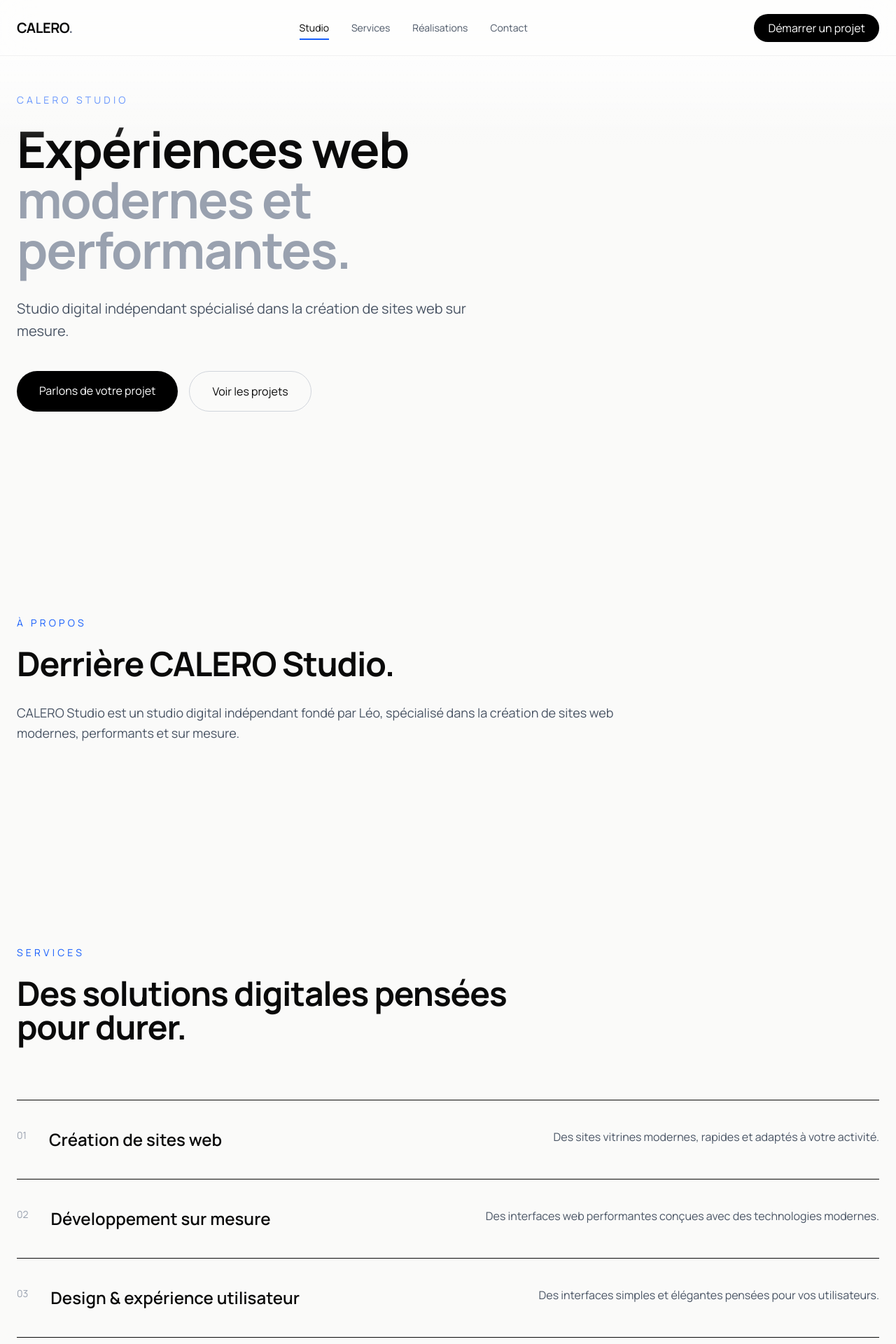
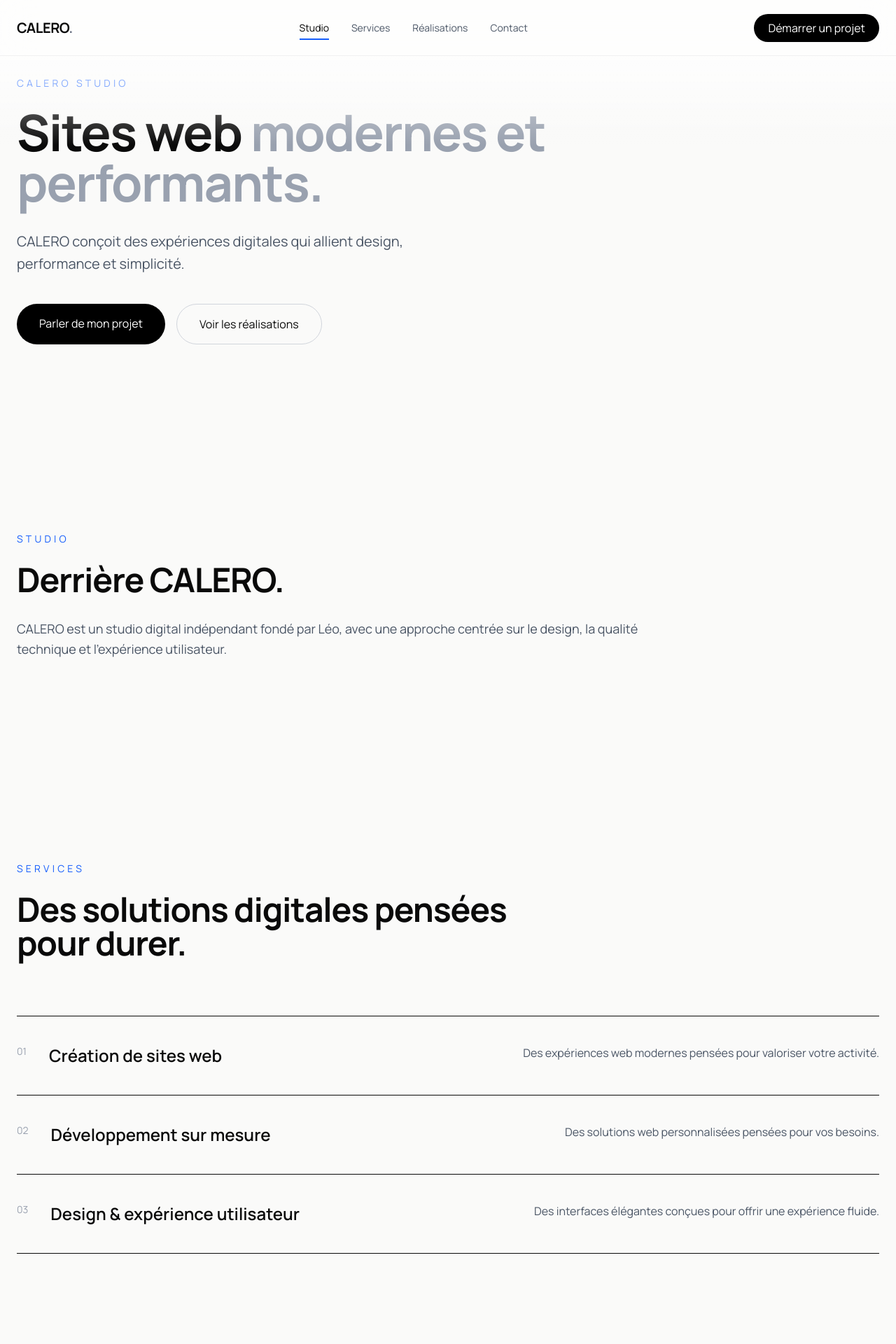
Before and after one commit to IM-LRC/calero-studio, a Next.js app: page / in a window 1280 px wide. Shown: the top 1920 px of the page at 70% size. Built offline with nearby package versions, Linux system fonts and the light colour scheme.

Commit message:
Refine brand messaging and content consistency

```diff
--- a/src/components/About.tsx
+++ b/src/components/About.tsx
@@ -7,17 +7,17 @@ const About = () => {
         <Reveal>
           <div className="max-w-4xl">
             <p className="text-sm uppercase tracking-[0.3em] text-blue-600">
-              À propos
+              Studio
             </p>
 
             <h2 className="mt-6 text-4xl font-bold tracking-tight md:text-5xl">
-              Derrière CALERO Studio.
+              Derrière CALERO.
             </h2>
 
             <p className="mt-8 text-lg leading-relaxed text-gray-600">
-              CALERO Studio est un studio digital indépendant fondé par Léo,
-              spécialisé dans la création de sites web modernes, performants et
-              sur mesure.
+              CALERO est un studio digital indépendant fondé par Léo, avec une
+              approche centrée sur le design, la qualité technique et
+              l'expérience utilisateur.
             </p>
           </div>
         </Reveal>
--- a/src/components/Footer.tsx
+++ b/src/components/Footer.tsx
@@ -1,28 +1,41 @@
+import Reveal from "@/components/Reveal";
+
 const Footer = () => {
   return (
     <footer className="border-t">
-      <div className="max-w-7xl mx-auto flex flex-col gap-10 px-6 py-16 md:flex-row md:items-center md:justify-between">
+      <div
+        className="
+      max-w-7xl mx-auto
+      flex flex-col gap-10
+      px-6 py-16
+      text-center
+      md:flex-row
+      md:items-center
+      md:justify-between
+      md:text-left
+    "
+      >
         <div>
           <h3 className="text-xl font-bold">
             CALERO<span className="text-blue-600">.</span>
           </h3>
 
           <p className="mt-2 text-sm text-gray-500">
-            Digital studio — Création d'expériences web modernes.
+            Studio digital indépendant — Création d'expériences web modernes.
           </p>
         </div>
 
         <div className="flex flex-col gap-2 text-sm text-gray-600">
           <a
-            href="mailto:hello@calero.studio"
-            className="hover:text-black transition"
+            href="mailto:hello@calerostudio.com"
+            className="transition hover:text-black"
           >
-            hello@calero.studio
+            hello@calerostudio.com
           </a>
         </div>
 
         <p className="text-sm text-gray-500">
-          © {new Date().getFullYear()} CALERO Studio
+          © {new Date().getFullYear()} CALERO Studio. Tous droits réservés.
         </p>
       </div>
     </footer>
--- a/src/components/Hero.tsx
+++ b/src/components/Hero.tsx
@@ -2,7 +2,7 @@ import Reveal from "@/components/Reveal";
 
 const Hero = () => {
   return (
-    <section className="min-h-[90vh] flex items-center">
+    <section className="min-h-[75vh] flex items-center">
       <div className="max-w-7xl mx-auto w-full px-6">
         <Reveal>
           <div className="max-w-4xl">
@@ -11,13 +11,13 @@ const Hero = () => {
             </p>
 
             <h1 className="text-5xl font-bold tracking-tight md:text-7xl">
-              Expériences web
-              <span className="text-gray-400"> modernes et performantes.</span>
+              Sites web
+              <span className="text-gray-400"> modernes et performants.</span>
             </h1>
 
             <p className="mt-8 max-w-2xl text-lg leading-relaxed text-gray-600 md:text-xl">
-              Studio digital indépendant spécialisé dans la création de sites
-              web sur mesure.
+              CALERO conçoit des expériences digitales qui allient design,
+              performance et simplicité.
             </p>
 
             <div className="mt-10 flex flex-col gap-4 sm:flex-row">
@@ -35,7 +35,7 @@ const Hero = () => {
                   transition
                 "
               >
-                <span className="relative z-10">Parlons de votre projet</span>
+                <span className="relative z-10">Parler de mon projet</span>
 
                 <span
                   className="
@@ -62,7 +62,7 @@ const Hero = () => {
                   hover:border-black
                 "
               >
-                Voir les projets
+                Voir les réalisations
               </a>
             </div>
           </div>
--- a/src/components/Projects.tsx
+++ b/src/components/Projects.tsx
@@ -4,7 +4,7 @@ import Image from "next/image";
 const Projects = () => {
   const projects = [
     {
-      title: "CALERO Studio",
+      title: "Projet interne",
       category: "Design • Développement",
       description:
         "Création d'une identité digitale minimaliste et d'une expérience web performante.",
@@ -51,7 +51,7 @@ const Projects = () => {
                     src={project.image}
                     alt={project.title}
                     fill
-                    className="h-full w-full object-cover transition duration-700 group-hover:scale-105"
+                    className="object-cover transition duration-700 group-hover:scale-105"
                   />
                 </div>
 
--- a/src/components/Services.tsx
+++ b/src/components/Services.tsx
@@ -6,22 +6,20 @@ const Services = () => {
       number: "01",
       title: "Création de sites web",
       description:
-        "Des sites vitrines modernes, rapides et adaptés à votre activité.",
+        "Des expériences web modernes pensées pour valoriser votre activité.",
     },
     {
       number: "02",
       title: "Développement sur mesure",
-      description:
-        "Des interfaces web performantes conçues avec des technologies modernes.",
+      description: "Des solutions web personnalisées pensées pour vos besoins.",
     },
     {
       number: "03",
       title: "Design & expérience utilisateur",
       description:
-        "Des interfaces simples et élégantes pensées pour vos utilisateurs.",
+        "Des interfaces élégantes conçues pour offrir une expérience fluide.",
     },
   ];
-
   return (
     <section id="services" className="py-32">
       <div className="max-w-7xl mx-auto px-6">
```
